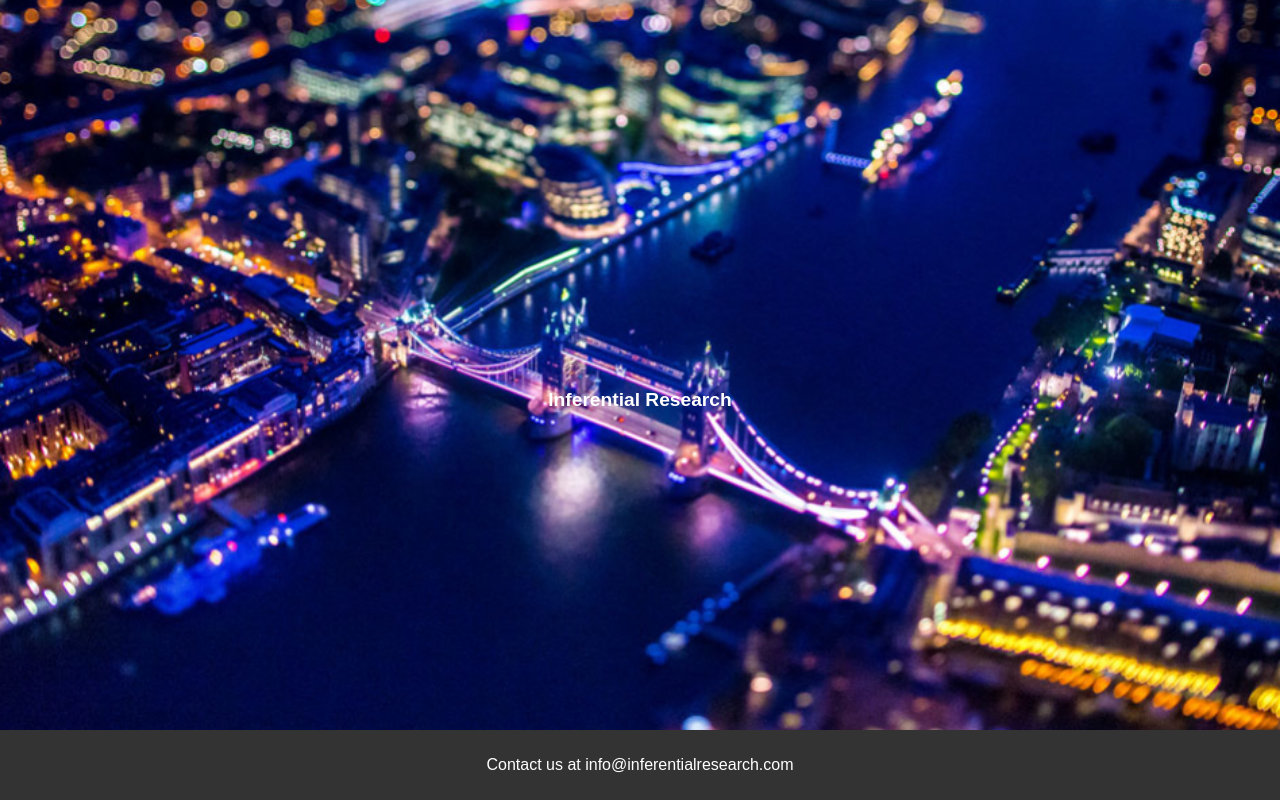
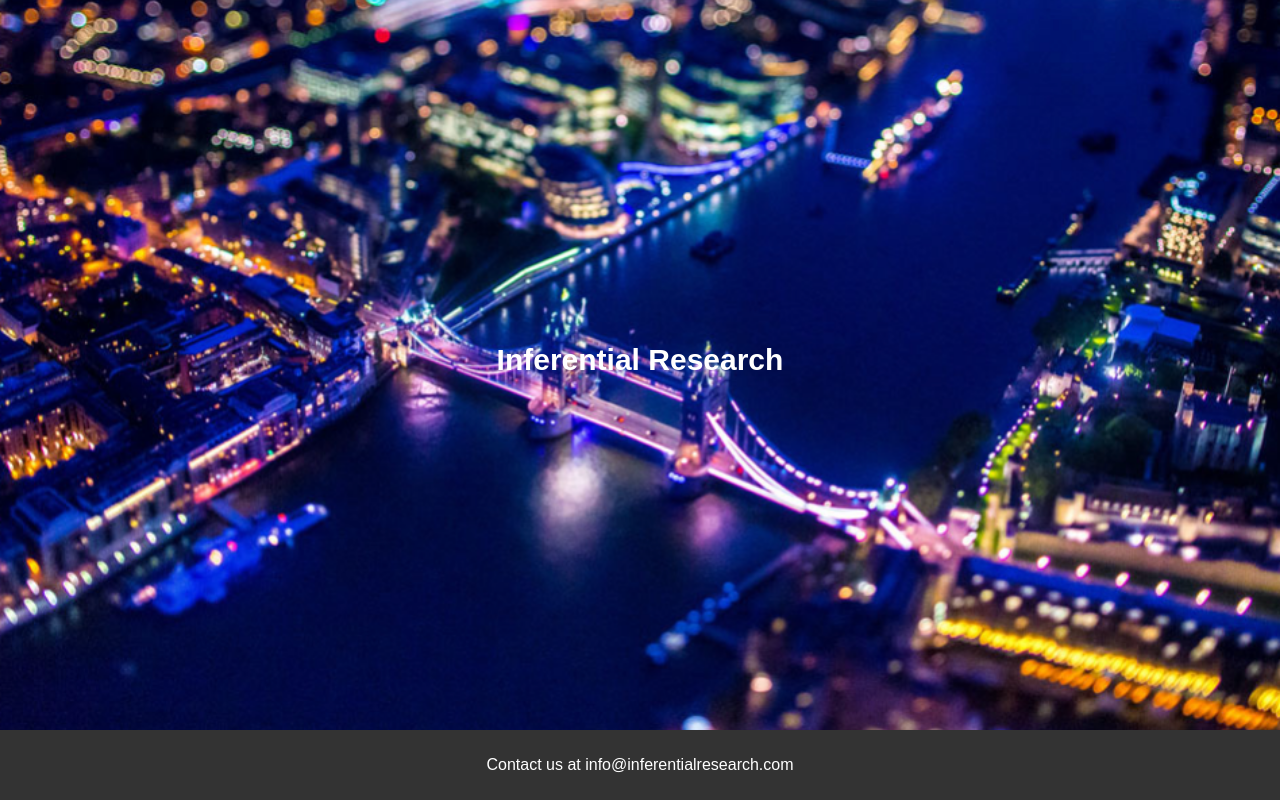
Before and after one commit to DavideSecoli/DavideSecoli.github.io, a plain HTML site: page index.html in a window 1280 px wide. Drawn offline with Linux system fonts and the light colour scheme.

Commit message:
Update style.css

```diff
--- a/style.css
+++ b/style.css
@@ -12,22 +12,22 @@ body, html {
 }
 
 header {
-    background-color: transparent; /* Removed the blue background */
-    color: white; /* Ensures text in the header is white */
+    background-color: transparent;
+    color: white;
     padding: 20px 0;
     width: 100%;
     position: absolute;
-    top: 50%;
+    top: 45%; /* Adjusted to move text up */
     transform: translateY(-50%);
 }
 
 header h1 {
-    color: white; /* Make the "Inferential Research" text color white */
-    font-size: 120%; /* Increase the font size by 20% */
+    color: white;
+    font-size: 30px;
 }
 
 .main-image {
-    display: none; /* Since the image is used as a background, this is not displayed */
+    display: none;
 }
 
 footer {
```
